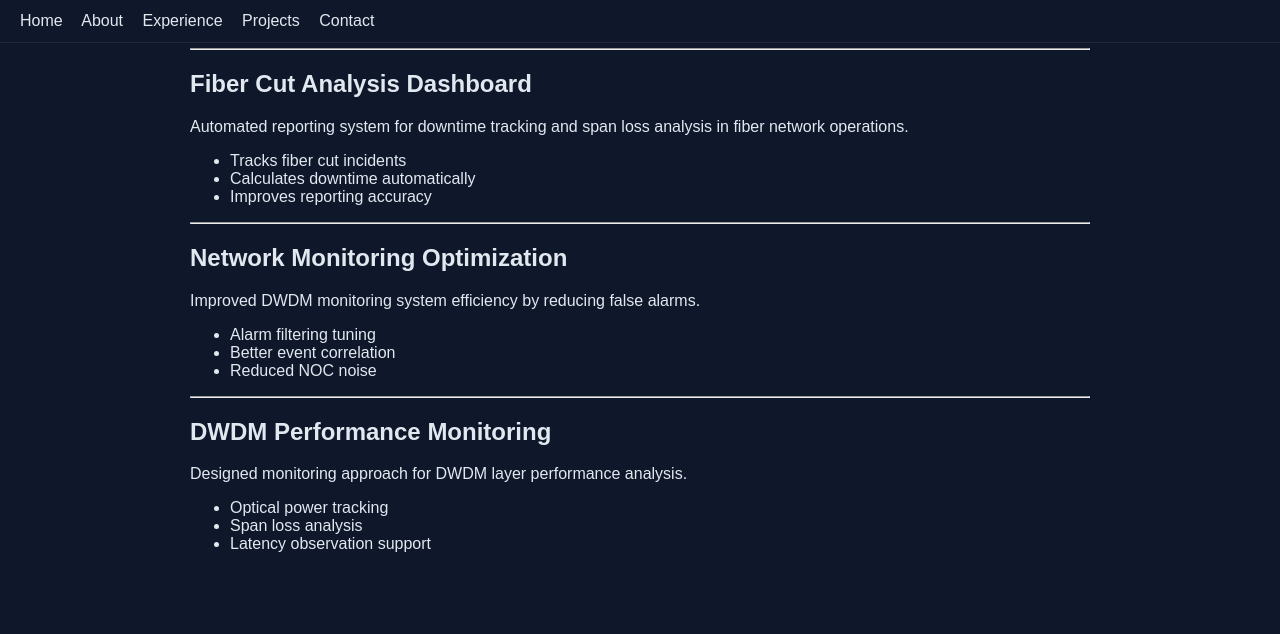
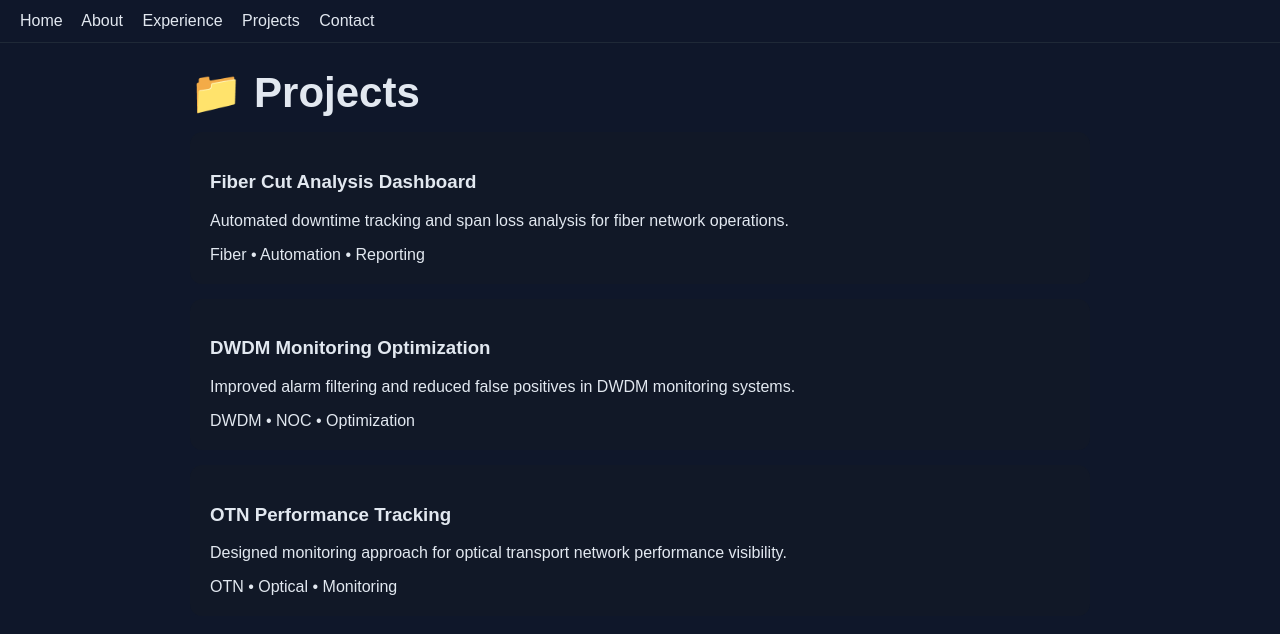
Before and after one commit to eucleast/eucleast.github.io, a Jekyll site: the page built from projects.md, in a window 1280 px wide. Shown: the top 634 px of the page. Built offline with Jekyll 4.4.1, drawn with Linux system fonts in a browser that asks for light colours.

Commit message:
Update projects.md

```diff
--- a/projects.md
+++ b/projects.md
@@ -4,29 +4,26 @@ title: Projects
 permalink: /projects/
 ---
 
----
+# 📁 Projects
 
-## Fiber Cut Analysis Dashboard
-Automated reporting system for downtime tracking and span loss analysis in fiber network operations.
+<div class="grid">
 
-- Tracks fiber cut incidents
-- Calculates downtime automatically
-- Improves reporting accuracy
+  <div class="card">
+    <h3>Fiber Cut Analysis Dashboard</h3>
+    <p>Automated downtime tracking and span loss analysis for fiber network operations.</p>
+    <div class="tags">Fiber • Automation • Reporting</div>
+  </div>
 
----
+  <div class="card">
+    <h3>DWDM Monitoring Optimization</h3>
+    <p>Improved alarm filtering and reduced false positives in DWDM monitoring systems.</p>
+    <div class="tags">DWDM • NOC • Optimization</div>
+  </div>
 
-## Network Monitoring Optimization
-Improved DWDM monitoring system efficiency by reducing false alarms.
+  <div class="card">
+    <h3>OTN Performance Tracking</h3>
+    <p>Designed monitoring approach for optical transport network performance visibility.</p>
+    <div class="tags">OTN • Optical • Monitoring</div>
+  </div>
 
-- Alarm filtering tuning
-- Better event correlation
-- Reduced NOC noise
-
----
-
-## DWDM Performance Monitoring
-Designed monitoring approach for DWDM layer performance analysis.
-
-- Optical power tracking
-- Span loss analysis
-- Latency observation support
+</div>
```
